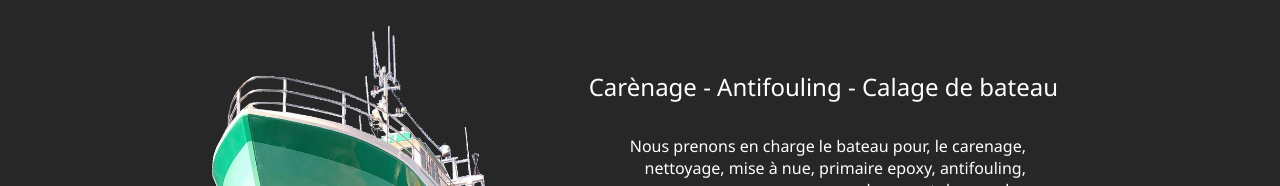
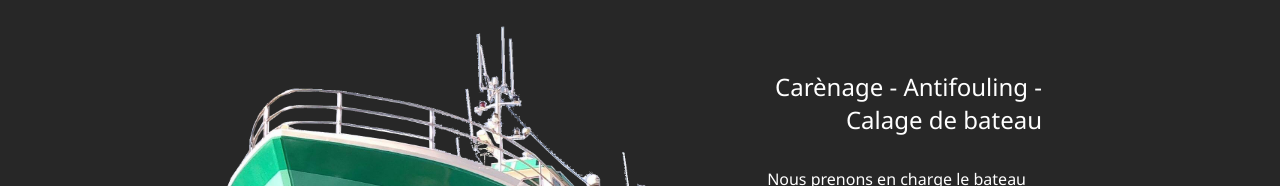
Before and after one commit to qdtrl/jc-sailing-front, a Next.js app: page / in a window 1280 px wide. Shown: the part 612-798 px from the top of the page. Built offline with nearby package versions, Linux system fonts and the light colour scheme.

Commit message:
modif annulé

```diff
--- a/components/Categories/Web/web.module.scss
+++ b/components/Categories/Web/web.module.scss
@@ -23,7 +23,6 @@
         text-align: left;
         width: 40vw;
         h2 {
-          width: 40vw;
           margin: 1rem;
         }
         p {
@@ -74,10 +73,7 @@
         text-align: right;
         width: 40vw;
         h2 {
-          width: 40vw;
           margin: 1rem;
-          padding-right: 1rem;
-
         }
         p {
           margin: 2rem
```
